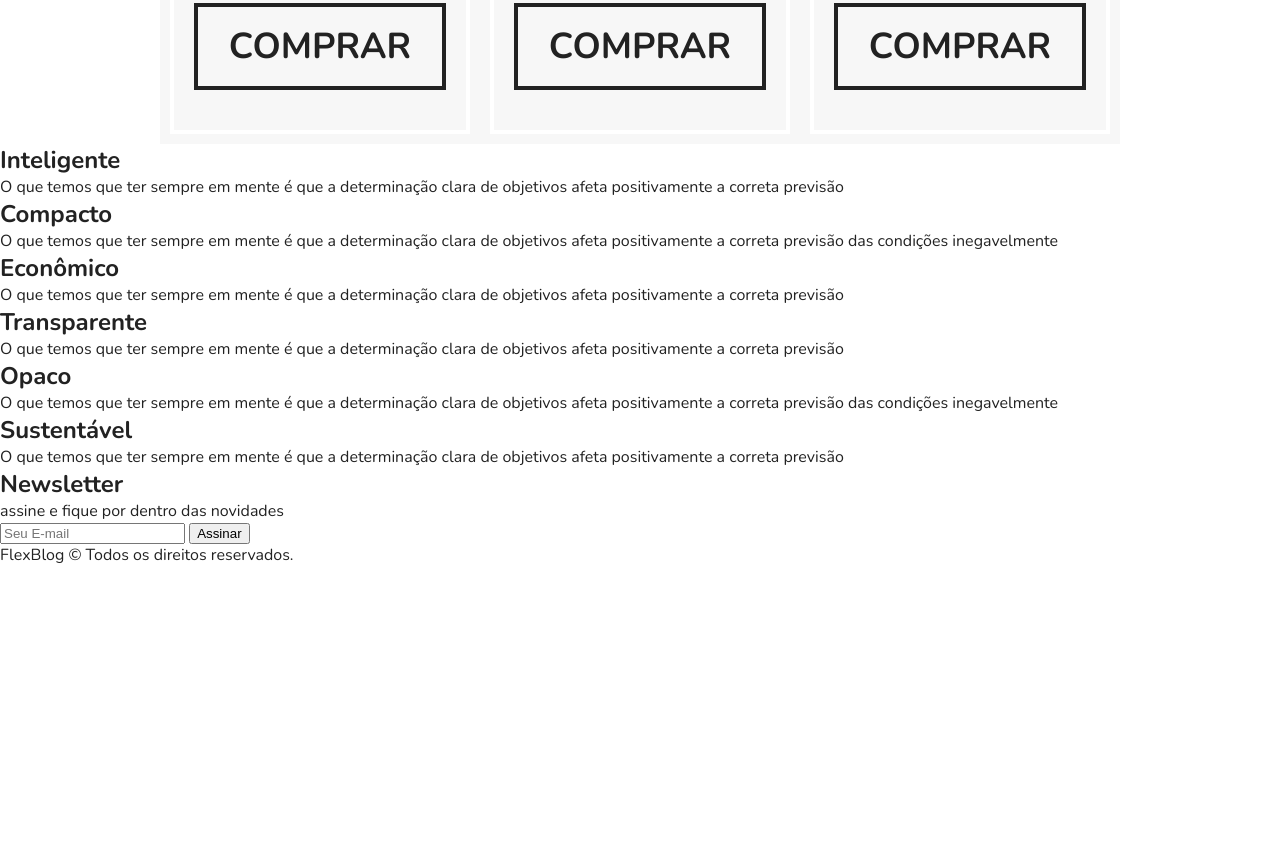
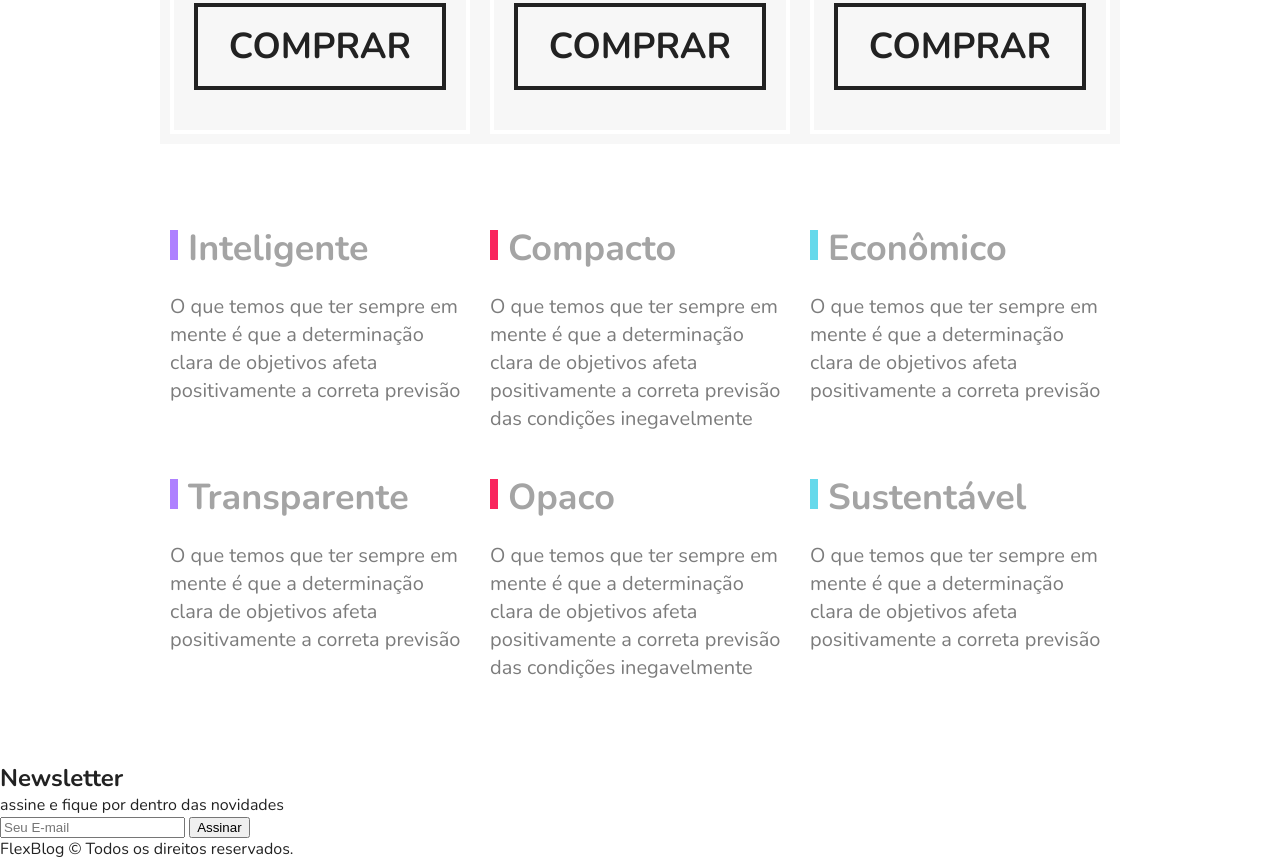
Before and after one commit to messiashub/CSS-Flex-Box-estudos, a plain HTML site: page index.html in a window 1280 px wide. Shown: the part 2324-3184 px from the top of the page. Before the commit the page ends 2890 px from the top, so only its background shows below. Drawn offline with nearby package versions, Linux system fonts and the light colour scheme.

Commit message:
QUALIDADE
Estilizando a seção "qualidade"

```diff
--- a/style.css
+++ b/style.css
@@ -195,3 +195,25 @@ font-weight: bold;font-size: 2.25em;padding: 15px 0;text-align: center;}
     order: -1;
     }
 }
+
+/*QUALIDADE*/
+
+.qualidade {max-width: 960px; margin: 60px auto; display: flex; flex-wrap: wrap;}
+
+.qualidade-item {flex: 1 1 300px; margin:20px 10px;}
+
+.qualidade-item h2 {font-size: 2.25em; color: #a4a4a4; margin-bottom: 20px;}
+
+.qualidade-item h2::before {content: ''; display: inline-block; width: 8px; height: 30px; margin-right: 10px; background: #2c70ff;}
+/*before: antes do elemento*/
+
+.qualidade-item:nth-of-type(3n+1) h2::before{background: #ae81ff;}
+/*Começa do primeiro e conta 3*/
+
+.qualidade-item:nth-of-type(3n+2) h2::before{background: #f9265e;}
+/*Começa do segundo e conta 3*/
+
+.qualidade-item:nth-of-type(3n+3) h2::before{background: #66d9eb;}
+/*Começa do terceiro e conta 3*/
+
+.qualidade-item p{font-size: 1.25em; line-height: 1.4; color: #7c7c7c;}
```
